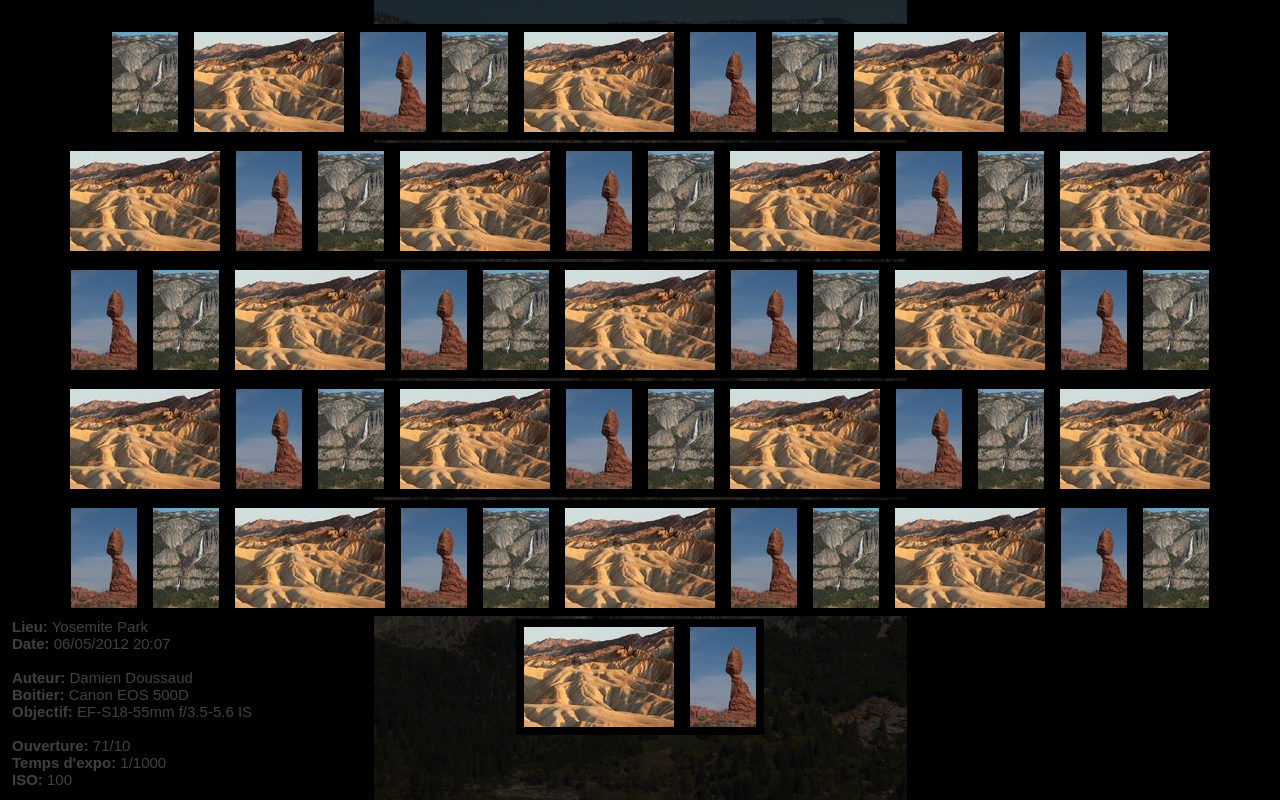
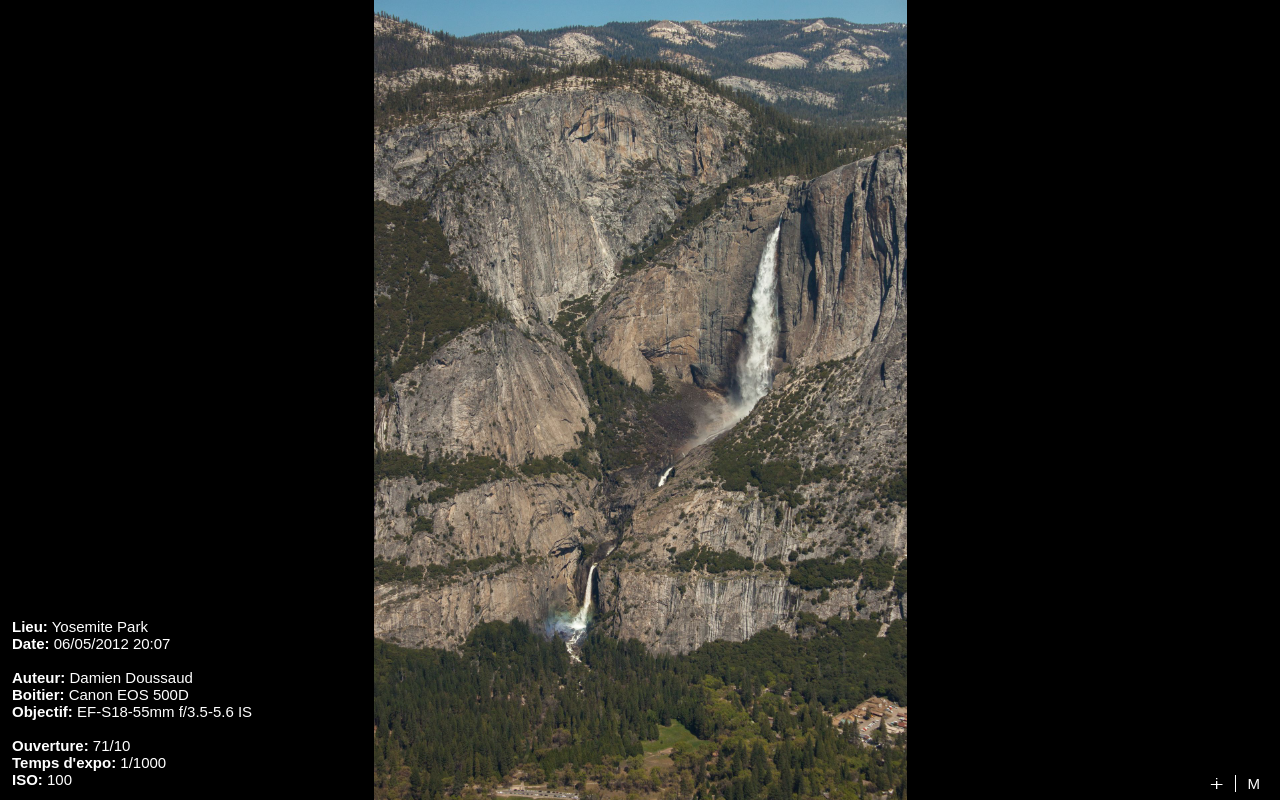
Before and after one commit to Namide/slideshow, a plain HTML site: page bin/index.html in a window 1280 px wide. Drawn offline with Linux system fonts and the light colour scheme.

Commit message:
Init menu

```diff
--- a/bin/Slideshow.js
+++ b/bin/Slideshow.js
@@ -74,6 +74,7 @@ sl_Slide.prototype = {
 	}
 };
 var sl_Slideshow = function(slElmt) {
+	this.infosOpen = true;
 	this.current = 0;
 	var _g = this;
 	this.html = js.JQuery(slElmt);
@@ -81,10 +82,10 @@ var sl_Slideshow = function(slElmt) {
 	this.html.prepend("<div></div>");
 	this.html.prepend("<div></div>");
 	this.html.prepend("<div></div>");
+	this.graphicImgs = js.JQuery(this.html.find("div")[0]);
+	this.graphicMsg = js.JQuery(this.html.find("div")[1]);
+	this.graphicMenu = js.JQuery(this.html.find("div")[2]);
 	this.graphicThumbs = js.JQuery(this.html.find("div")[3]);
-	this.graphicMenu = js.JQuery(this.html.find("div")[2]);
-	this.graphicMsg = js.JQuery(this.html.find("div")[1]);
-	this.graphicImgs = js.JQuery(this.html.find("div")[0]);
 	this.graphicThumbs.css("padding","24px");
 	this.graphicThumbs.css("width","100%");
 	this.graphicThumbs.css("height","100%");
@@ -93,6 +94,11 @@ var sl_Slideshow = function(slElmt) {
 	this.graphicThumbs.css("textAlign","center");
 	this.graphicThumbs.css("position","relative");
 	this.graphicThumbs.css("backgroundColor","rgba(0,0,0,0.75)");
+	this.graphicThumbs.click(function() {
+		_g.graphicThumbs.fadeOut(500);
+		return true;
+	});
+	this.graphicThumbs.css("display","none");
 	this.allSlides = [];
 	this.filteredSlides = [];
 	this.html.find(">li").each(function(id,elmt) {
@@ -123,12 +129,35 @@ var sl_Slideshow = function(slElmt) {
 	this.html.find(">li").each(function(id2,elmt1) {
 		js.JQuery(elmt1).remove();
 	});
+	this.initMenu();
 	this.go(this.current);
 	js.JQuery(window).resize($bind(this,this.onResize));
 	this.html.resize($bind(this,this.onResize));
 };
 sl_Slideshow.prototype = {
-	addSlide: function(id) {
+	initMenu: function() {
+		var _g = this;
+		this.graphicMenu.prepend("<div></div>");
+		var menu = js.JQuery(this.graphicMenu.find("div")[0]);
+		menu.addClass("menu");
+		menu.css("position","absolute");
+		var i = js.JQuery("<a href=\"#\">&nbsp;i&nbsp;</a>");
+		i.css("textDecoration",this.infosOpen?"line-through":"none");
+		i.click(function() {
+			_g.infosOpen = !_g.infosOpen;
+			if(_g.infosOpen) _g.graphicMsg.fadeIn(500); else _g.graphicMsg.fadeOut(500);
+			i.css("textDecoration",_g.infosOpen?"line-through":"none");
+			return true;
+		});
+		menu.append(i);
+		var M = js.JQuery("<a href=\"#\">M</a>");
+		M.click(function() {
+			_g.graphicThumbs.fadeIn(500);
+			return true;
+		});
+		menu.append(M);
+	}
+	,addSlide: function(id) {
 		this.filteredSlides.push(id);
 	}
 	,go: function(id) {
@@ -192,3 +221,5 @@ var js = js || {}
 js.JQuery = q;
 sl_Main.main();
 })(typeof console != "undefined" ? console : {log:function(){}});
+
+//# sourceMappingURL=Slideshow.js.map
--- a/bin/slStyle.css
+++ b/bin/slStyle.css
@@ -6,6 +6,9 @@ html, body {
 	color:#FFF;
 	font: 15px arial, sans-serif;
 }
+a { color: #FFF; text-decoration: none; }
+a:hover { text-decoration: underline; }
+
 .sl {
 	display:block;
 	width:100%;
@@ -20,3 +23,23 @@ html, body {
 	padding: 12px;
 	background-color: rgba( 0, 0, 0, 0.5 );
 }
+
+.sl .menu {
+
+	bottom: 0;
+	right: 0;
+	padding: 8px;
+	background-color: rgba( 0, 0, 0, 0.5 );
+}
+
+.sl .menu a {
+
+	/*margin: 6px;*/
+	padding: 0 12px;
+	border-left:1px solid #FFF;
+}
+
+.sl .menu a:first-child {
+
+	border-left:none;
+}
```
Also changed, not shown: bin/slStyle.min.css, 2 other files.
